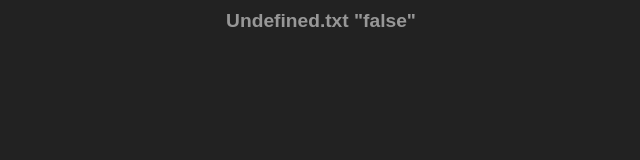
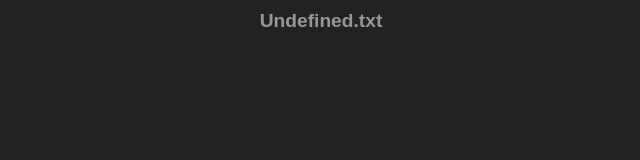
Before and after one commit to Raffa064/CodeViewer, a plain HTML site: page index.html in a window 1280 px wide. Shown: the full height of the page, 319-959 px from the left. Drawn offline with nearby package versions, Linux system fonts and the light colour scheme.

Commit message:
Removed debugs

```diff
--- a/index.js
+++ b/index.js
@@ -20,7 +20,7 @@ if (light) {
 document.title = "CodeViewer: " + name
 const fileName = document.querySelector('#file-name')
 fileName.style["color"] = "#" + titleColor
-fileName.innerText = decodeURI(name) + " \"" + light + "\""
+fileName.innerText = decodeURI(name)
 fileName.onclick = () => {
     const url = params["code-url"]
     if (url) window.location.replace(url)
```
Also changed, not shown: new.html (+1 -1 lines).
